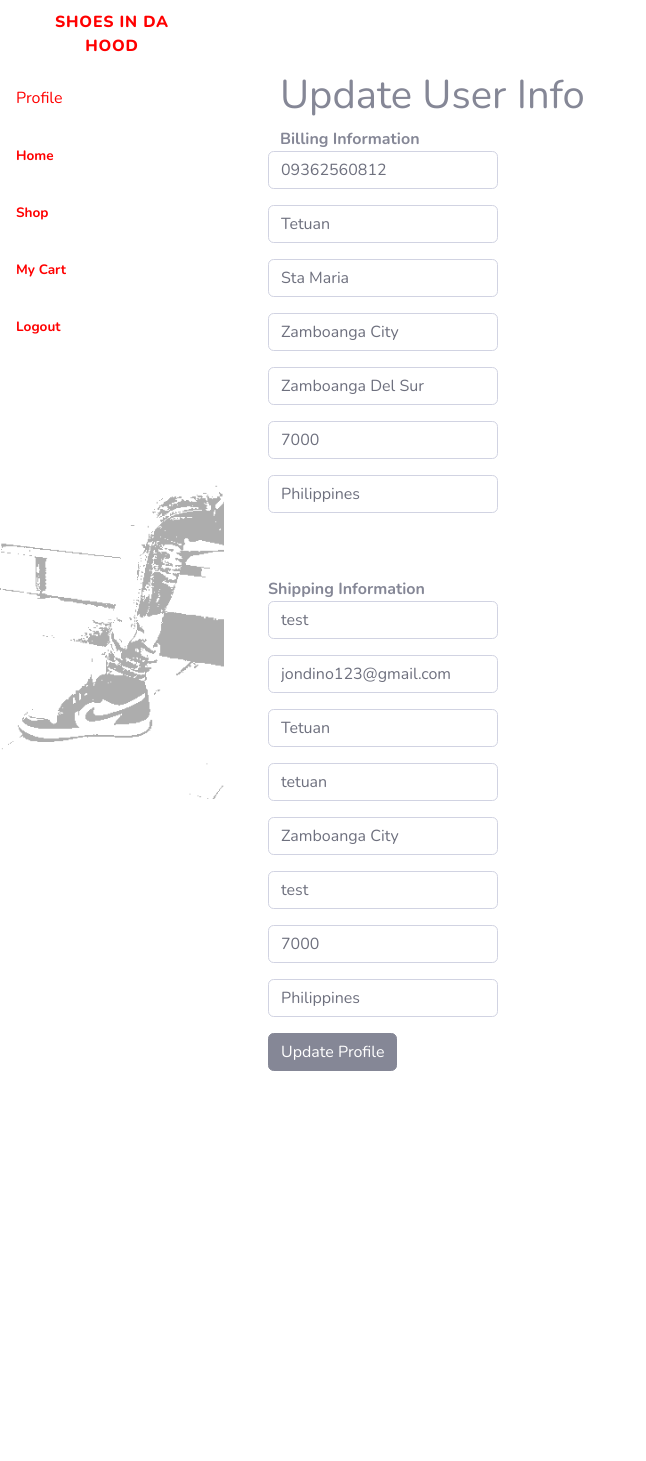
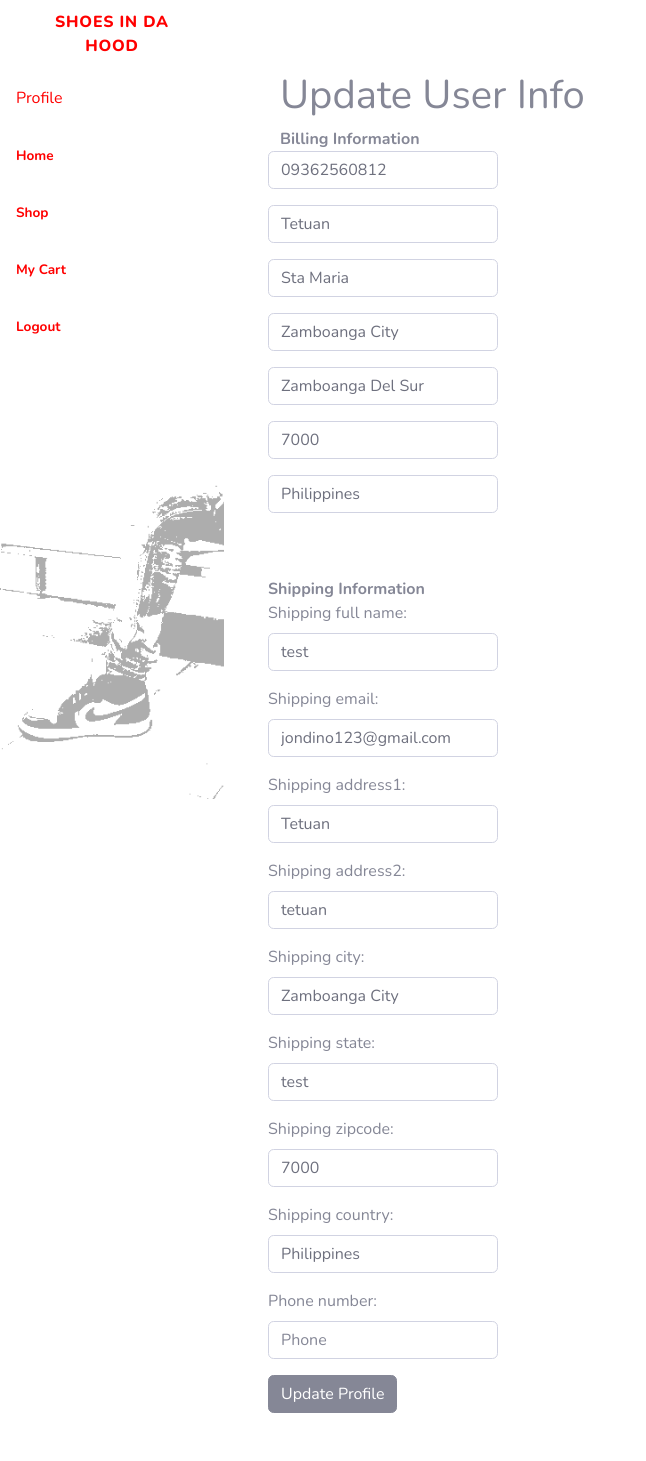
Before and after one commit to Myaki223/ShoesInDahood, a Django app: page /update_info/ in a window 1280 px wide. Shown: the part 49-1510 px from the top of the page, without its empty margins (0-646 px from the left). Before the commit the page ends 1120 px from the top, so only its background shows below. Run offline with Django 4.2, Linux system fonts and the light colour scheme; a user stored in the database is signed in; data comes from the database, SQL or seed files in the repository; both versions use the stored data as it was after the commit; some libraries are stand-ins or nearby versions.

Commit message:
Successsss

```diff
--- a/base/forms.py
+++ b/base/forms.py
@@ -1,13 +1,36 @@
 from django import forms
 from .models import DeliveryAddress, Profile
+from payment.models import ShippingAddress
 from django.contrib.auth.forms import UserCreationForm, UserChangeForm
 from django.contrib.auth.models import User
 
-class DeliveryAddressForm(forms.ModelForm):
+class ShippingAddressForm(forms.ModelForm):
     class Meta:
-        model = DeliveryAddress
-        fields = ['address_line1', 'address_line2', 'city', 'state', 'postal_code', 'country', 'phone_number', 'is_default']
-
+        model = ShippingAddress
+        fields = [
+            'shipping_full_name',
+            'shipping_email',
+            'shipping_address1',
+            'shipping_address2',
+            'shipping_city',
+            'shipping_state',
+            'shipping_zipcode',
+            'shipping_country',
+            'phone_number',
+            'is_default',
+        ]
+        labels = {
+            'shipping_full_name' : 'Full Name',
+            'shipping_email': 'Email',
+            'shipping_address1': 'Address Line 1',
+            'shipping_address2': 'Address Line 2',
+            'shipping_city': 'City',
+            'shipping_state': 'State/Province',
+            'shipping_zipcode': 'Postal Code',
+            'shipping_country': 'Country',
+            'phone_number': 'Phone Number',
+            'is_default': 'Set as default address',
+        }
 
 class UpdateUserForm(UserChangeForm):
     email = forms.EmailField(label="", widget=forms.TextInput(attrs={'class': 'form-control', 'placeholder': 'Email'}))
--- a/base/views.py
+++ b/base/views.py
@@ -3,7 +3,7 @@ from django.shortcuts import get_object_or_404, render, redirect
 from django.contrib.auth import authenticate, login, logout
 from django.contrib.auth.models import User
 import json
-from base.forms import DeliveryAddressForm, UpdateUserForm, UserInfoForm
+from base.forms import ShippingAddressForm, UpdateUserForm, UserInfoForm
 from .models import Category, Customer, DeliveryAddress, Product, Profile
 from django.contrib import messages
 from django.contrib.auth.decorators import login_required, user_passes_test
@@ -87,23 +87,23 @@ def add_product(request):
 @login_required
 def profile(request):
     user = request.user
-    customer = Customer.objects.get(user=user)
 
-    # Fetch all addresses for the customer
-    addresses = DeliveryAddress.objects.filter(customer=customer)
+    # Fetch all shipping addresses for the logged-in user
+    addresses = ShippingAddress.objects.filter(user=user)
 
-    # Handle the address form
+    # Handle form submission
     if request.method == "POST":
-        form = DeliveryAddressForm(request.POST)
+        form = ShippingAddressForm(request.POST)
         if form.is_valid():
             address = form.save(commit=False)
-            address.customer = customer
+            address.user = user
+            if address.is_default:
+                # Ensure only one default address per user
+                ShippingAddress.objects.filter(user=user, is_default=True).update(is_default=False)
             address.save()
-            return redirect('profile')  # Redirect to clear the form
+            return redirect('profile')
     else:
-        form = DeliveryAddressForm()
-
-    # Fetch shopping cart items
+        form = ShippingAddressForm()
 
     context = {
         'addresses': addresses,
@@ -114,17 +114,17 @@ def profile(request):
 
 @login_required
 def set_default_address(request, address_id):
-    # Assuming the Address model uses a customer field, not user
-    address = get_object_or_404(DeliveryAddress, id=address_id, customer__user=request.user)
+    user = request.user
+    address = get_object_or_404(ShippingAddress, id=address_id, user=user)
 
-    # Reset all addresses to not be default
-    DeliveryAddress.objects.filter(customer__user=request.user).update(is_default=False)
+    # Set all other addresses to not default
+    ShippingAddress.objects.filter(user=user, is_default=True).update(is_default=False)
 
-    # Set the selected address as default
+    # Set selected address as default
     address.is_default = True
     address.save()
 
-    return redirect('profile')  # Redirect back to the profile page
+    return redirect('profile')
 
 
 def user_logout(request):
--- a/payment/forms.py
+++ b/payment/forms.py
@@ -2,20 +2,31 @@ from django import forms
 from .models import ShippingAddress
 
 class ShippingForm(forms.ModelForm):
-    shipping_full_name = forms.CharField(label="", widget=forms.TextInput(attrs={'class': 'form-control', 'placeholder':'Full Name'}), required=True)
-    shipping_email = forms.CharField(label="", widget=forms.TextInput(attrs={'class': 'form-control', 'placeholder':'Email'}), required=True)
-    shipping_address1 = forms.CharField(label="", widget=forms.TextInput(attrs={'class': 'form-control', 'placeholder':'Address1'}), required=True)
-    shipping_address2 = forms.CharField(label="", widget=forms.TextInput(attrs={'class': 'form-control', 'placeholder':'Address2'}), required=False)
-    shipping_city = forms.CharField(label="", widget=forms.TextInput(attrs={'class': 'form-control', 'placeholder':'City'}), required=True)
-    shipping_state = forms.CharField(label="", widget=forms.TextInput(attrs={'class': 'form-control', 'placeholder':'State'}), required=False)
-    shipping_zipcode = forms.CharField(label="", widget=forms.TextInput(attrs={'class': 'form-control', 'placeholder':'Zipcode'}), required=False)
-    shipping_country = forms.CharField(label="", widget=forms.TextInput(attrs={'class': 'form-control', 'placeholder':'Country'}), required=True)
-
     class Meta:
         model = ShippingAddress
-        fields = ['shipping_full_name','shipping_email','shipping_address1','shipping_address2','shipping_city','shipping_state', 'shipping_zipcode','shipping_country']
+        fields = [
+            'shipping_full_name',
+            'shipping_email',
+            'shipping_address1',
+            'shipping_address2',
+            'shipping_city',
+            'shipping_state',
+            'shipping_zipcode',
+            'shipping_country',
+            'phone_number',
+        ]
 
-        exclude = ['user',]
+        widgets = {
+            'shipping_full_name': forms.TextInput(attrs={'class': 'form-control', 'placeholder': 'Full Name'}),
+            'shipping_email': forms.EmailInput(attrs={'class': 'form-control', 'placeholder': 'Email'}),
+            'shipping_address1': forms.TextInput(attrs={'class': 'form-control', 'placeholder': 'Address1'}),
+            'shipping_address2': forms.TextInput(attrs={'class': 'form-control', 'placeholder': 'Address2'}),
+            'shipping_city': forms.TextInput(attrs={'class': 'form-control', 'placeholder': 'City'}),
+            'shipping_state': forms.TextInput(attrs={'class': 'form-control', 'placeholder': 'State'}),
+            'shipping_zipcode': forms.TextInput(attrs={'class': 'form-control', 'placeholder': 'Zipcode'}),
+            'shipping_country': forms.TextInput(attrs={'class': 'form-control', 'placeholder': 'Country'}),
+            'phone_number': forms.TextInput(attrs={'class': 'form-control', 'placeholder': 'Phone'}),
+        }
 
 class PaymentsForm(forms.Form):
     card_name = forms.CharField(label="", widget=forms.TextInput(attrs={'class': 'form-control', 'placeholder':'Name on Card'}), required=True)
--- a/payment/models.py
+++ b/payment/models.py
@@ -4,6 +4,7 @@ from base.models import Product
 from django.db.models.signals import pre_save
 from django.dispatch import receiver
 import datetime
+from base.models import Profile
 
 # Create your models here.
 
@@ -24,22 +25,35 @@ class Order(models.Model):
     def __str__(self):
         return f'Order - {str(self.id)}'
 
+
 class ShippingAddress(models.Model):
     user = models.ForeignKey(User, on_delete=models.CASCADE, null=True, blank=True)
+
     shipping_full_name = models.CharField(max_length=255)
     shipping_email = models.CharField(max_length=255)
     shipping_address1 = models.CharField(max_length=255)
     shipping_address2 = models.CharField(max_length=255, null=True, blank=True)
     shipping_city = models.CharField(max_length=255)
     shipping_state = models.CharField(max_length=255, null=True, blank=True)
-    shipping_zipcode  = models.CharField(max_length=255, null=True, blank=True)
-    shipping_country = models.CharField(max_length=255)
+    shipping_zipcode = models.CharField(max_length=255, null=True, blank=True)
+    shipping_country = models.CharField(max_length=255, default="Philippines")
+    phone_number = models.CharField(max_length=15, blank=True, null=True)
+    is_default = models.BooleanField(default=False)
 
     class Meta:
-        verbose_name_plural = "Shipping Address"
+        verbose_name_plural = "Shipping Addresses"
 
     def __str__(self):
-        return f'Shipping Address -{ str(self.id)}'
+        default_status = "Default" if self.is_default else "Secondary"
+        return f"{self.shipping_address1}, {self.shipping_city} ({default_status})"
+
+    def save(self, *args, **kwargs):
+        # Ensure only one address is marked as default per user
+        if self.is_default and self.user:
+            ShippingAddress.objects.filter(user=self.user, is_default=True).update(is_default=False)
+        super().save(*args, **kwargs)
+
+
 
 @receiver(pre_save, sender=Order)
 def set_shipped_date_on_update(sender, instance,**kwargs):
```
Also changed, not shown: ecommerce/settings.py (+9 -9 lines), payment/views.py (+23 -8 lines), templates/profile.html (+6 -6 lines), db.sqlite3, payment/migrations/0009_alter_shippingaddress_options_and_more.py (added), payment/migrations/0010_rename_customer_shippingaddress_profile.py (added), payment/migrations/0011_rename_profile_shippingaddress_customer.py (added), payment/migrations/0012_remove_shippingaddress_customer.py (added).
